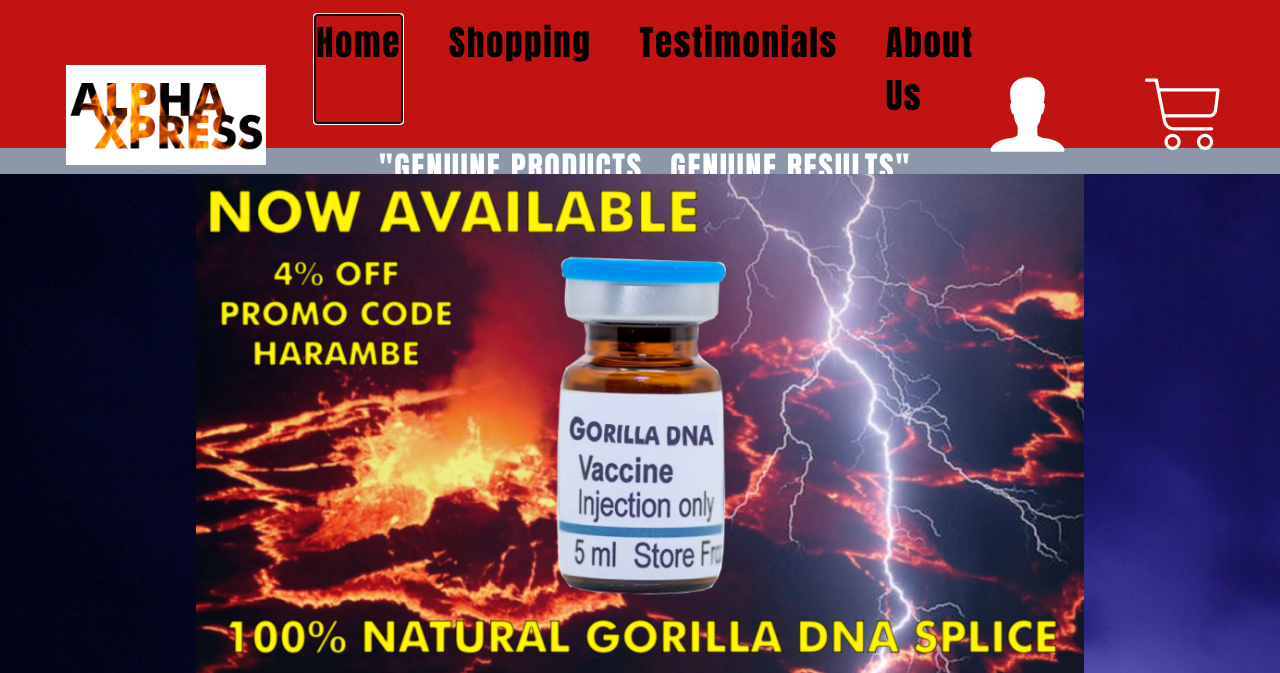
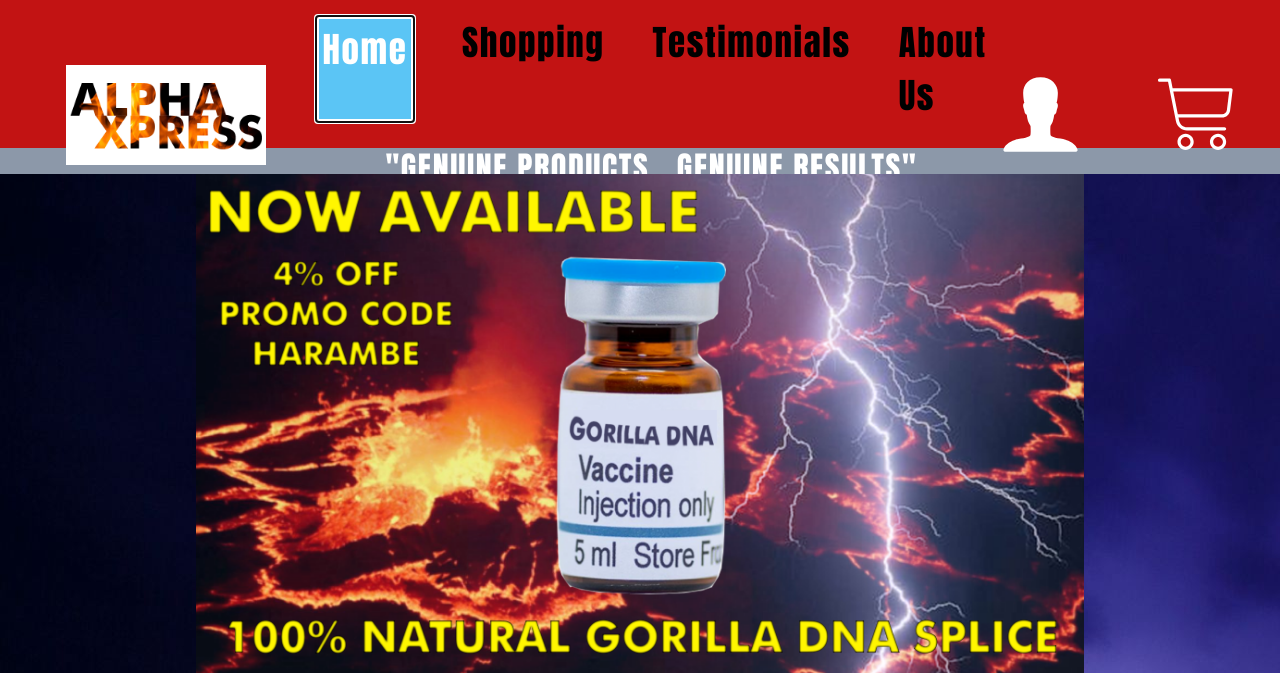
Before and after one commit to OceanOestreicher/WebDevelopment, a PHP site: page / in a window 1280 px wide, with the restyled element focused. Shown: the top 673 px of the page. Run offline with PHP 8.4, Linux system fonts and the light colour scheme; some web fonts are replaced.

Commit message:
added color change for focused elements for increased visibility

```diff
--- a/www/style.css
+++ b/www/style.css
@@ -155,6 +155,14 @@ a:hover{
 
 }
 
+a:focus{
+	background-color: #5bc5f5;
+	border: solid 3px white;
+	color: white;
+	padding: .1em;
+
+}
+
  .form-elements svg:hover{
 	background-color: brown;
 	border-radius: 9px;
```
Also changed, not shown: 7 other files.
